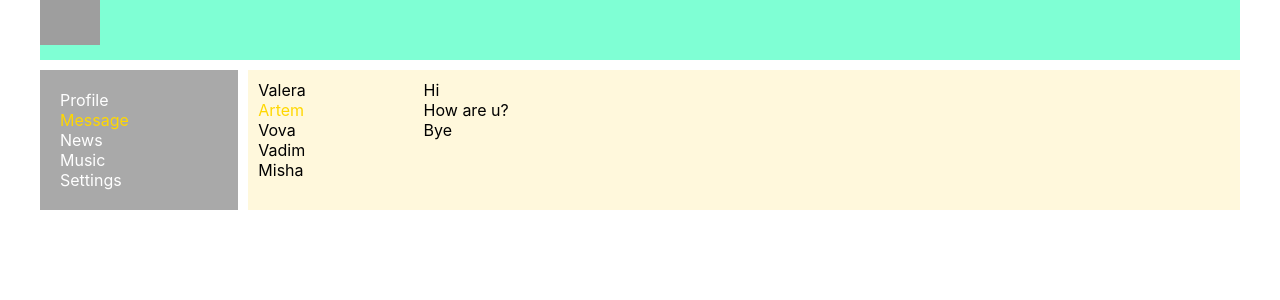
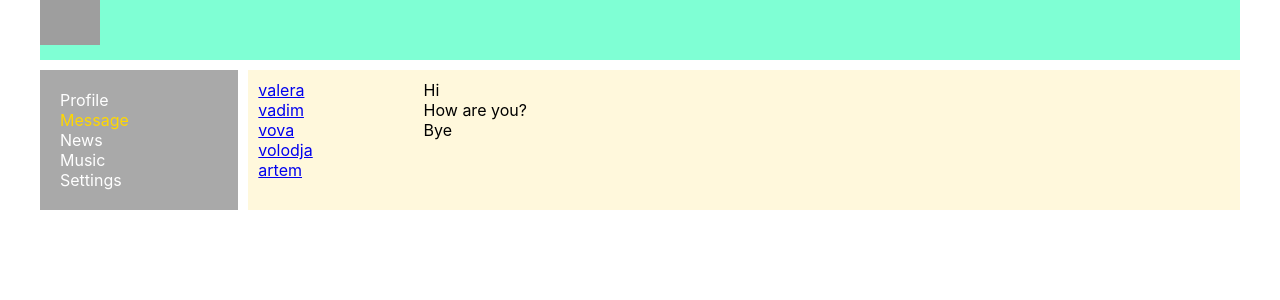
Before and after one commit to B1nvoker/Glo-Academy, a React (Create React App) app in the folder react-test/: page /dialogs in a window 1280 px wide. Shown: the top 300 px of the page. Built offline with nearby package versions, Linux system fonts and the light colour scheme; grey boxes are pictures that could not be loaded.

Commit message:
Added something

```diff
--- a/react-test/src/components/Dialogs/Dialogs.jsx
+++ b/react-test/src/components/Dialogs/Dialogs.jsx
@@ -1,30 +1,51 @@
 import React from 'react';
 import dialogsStyle from './Dialogs.module.css'
+import {NavLink} from "react-router-dom";
+
+const DialogItem = (props) => {
+    return (
+        <div className={dialogsStyle.dialog}>
+            <NavLink to={"/dialogs/" + props.id}>{props.name}</NavLink>
+        </div>
+    )
+}
+
+const Message = (props) => {
+    return (
+        <div className={dialogsStyle.message}>{props.message}</div>
+    )
+}
 
 const Dialogs = () => {
+
+    let dialogData = [
+        {id: 1, name: "valera"},
+        {id: 2, name: "vadim"},
+        {id: 3, name: "vova"},
+        {id: 4, name: "volodja"},
+        {id: 5, name: "artem"}
+    ]
+
+    let messageData = [
+        {message: "Hi"},
+        {message: "How are you?"},
+        {message: "Bye"}
+
+    ]
+
     return (
         <div className={dialogsStyle.dialogs}>
             <div className={dialogsStyle.dialogsItems}>
-                <div className={dialogsStyle.dialog}>
-                    Valera
-                </div>
-                <div className={dialogsStyle.dialog + ' ' + dialogsStyle.active}>
-                    Artem
-                </div>
-                <div className={dialogsStyle.dialog}>
-                    Vova
-                </div>
-                <div className={dialogsStyle.dialog}>
-                    Vadim
-                </div>
-                <div className={dialogsStyle.dialog}>
-                    Misha
-                </div>
+                <DialogItem name={dialogData[0].name} id={dialogData[0].id}/>
+                <DialogItem name={dialogData[1].name} id={dialogData[1].id}/>
+                <DialogItem name={dialogData[2].name} id={dialogData[2].id}/>
+                <DialogItem name={dialogData[3].name} id={dialogData[3].id}/>
+                <DialogItem name={dialogData[4].name} id={dialogData[4].id}/>
             </div>
             <div className={dialogsStyle.messages}>
-                <div className={dialogsStyle.message}>Hi</div>
-                <div className={dialogsStyle.message}>How are u?</div>
-                <div className={dialogsStyle.message}>Bye</div>
+                <Message message={messageData[0].message}/>
+                <Message message={messageData[1].message}/>
+                <Message message={messageData[2].message}/>
             </div>
         </div>
     );
--- a/react-test/src/components/Profile/My posts/MyPosts.jsx
+++ b/react-test/src/components/Profile/My posts/MyPosts.jsx
@@ -3,18 +3,34 @@ import myPostsStyles from './MyPosts.module.css'
 import Post from "./Posts/Post";
 
 const MyPosts = () => {
+
+    let postData = [
+        {message: "Post 1", likes: 12},
+        {message: "Post 2", likes: 123},
+        {message: "Post 3", likes: 124},
+        {message: "Post 4", likes: 125},
+        {message: "Post 5", likes: 126}
+    ];
+
     return (
-        <div className={myPostsStyles.posts}>
-            My posts
+        <div className={myPostsStyles.postsBlock}>
+            <h3>My posts</h3>
             <div>
-                <textarea></textarea>
-                <button>Add post</button>
+                <div>
+                    <textarea></textarea>
+                </div>
+                <div>
+                    <button>Add post</button>
+                </div>
             </div>
-            <Post message='Post 1' likeCounts='12'/>
-            <Post message='Post 2' likeCounts='11'/>
-            <Post message='Post 3' likeCounts='30'/>
-            <Post message='Post 4' likeCounts='154'/>
-            <Post message='Post 5' likeCounts='1'/>
+            <div className={myPostsStyles.posts}>
+                <Post message={postData[0].message} likeCounts={postData[0].likes}/>
+                <Post message={postData[1].message} likeCounts={postData[1].likes}/>
+                <Post message={postData[2].message} likeCounts={postData[2].likes}/>
+                <Post message={postData[3].message} likeCounts={postData[3].likes}/>
+                <Post message={postData[4].message} likeCounts={postData[4].likes}/>
+            </div>
+
         </div>
     );
 }
--- a/react-test/src/components/Profile/My posts/MyPosts.module.css
+++ b/react-test/src/components/Profile/My posts/MyPosts.module.css
@@ -1,3 +1,7 @@
-.posts {
+.postsBlock {
     background-color: cadetblue;
+    padding: 10px;
 }
+.posts{
+    padding-top: 10px;
+}
--- a/react-test/src/components/Profile/Profile.jsx
+++ b/react-test/src/components/Profile/Profile.jsx
@@ -1,16 +1,12 @@
 import React from 'react';
 import profileStyles from './Profile.module.css'
 import MyPosts from "./My posts/MyPosts";
+import ProfileInfo from "./ProfileInfo/ProfileInfo";
 
 const Profile = () => {
     return (
         <div>
-            <div>
-                <img src="https://naked-science.ru/wp-content/uploads/2018/04/field_image_istock-516189065.jpg"/>
-            </div>
-            <div>
-                ava + descriptions
-            </div>
+            <ProfileInfo/>
             <MyPosts/>
         </div>
     );
--- /dev/null
+++ b/react-test/src/components/Profile/ProfileInfo/ProfileInfo.jsx
@@ -0,0 +1,17 @@
+import React from 'react';
+import profileInfoStyles from './ProfileInfo.module.css'
+
+const ProfileInfo = () => {
+    return (
+        <div className={profileInfoStyles.profileInfo}>
+            <div>
+                <img src="https://naked-science.ru/wp-content/uploads/2018/04/field_image_istock-516189065.jpg"/>
+            </div>
+            <div className={profileInfoStyles.descriptionBlock}>
+                ava + descriptions
+            </div>
+        </div>
+    );
+}
+
+export default ProfileInfo;
--- /dev/null
+++ b/react-test/src/components/Profile/ProfileInfo/ProfileInfo.module.css
@@ -0,0 +1,3 @@
+.descriptionBlock{
+    padding: 10px;
+}
```
